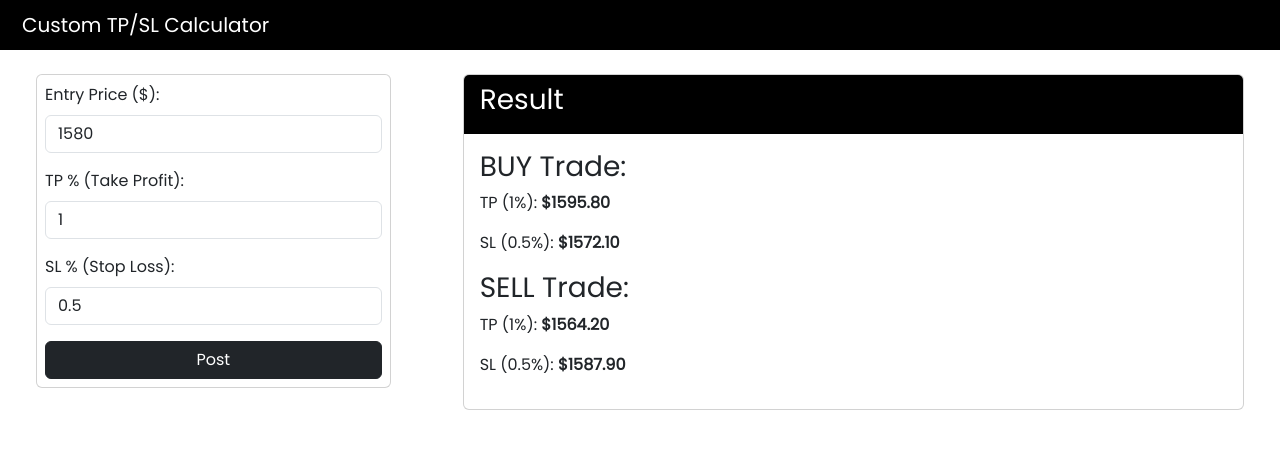
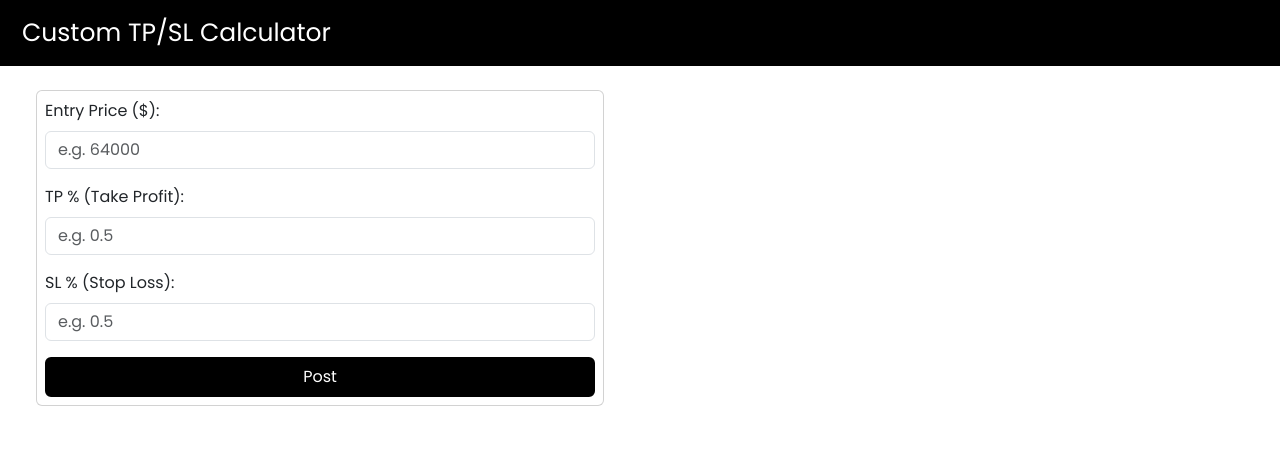
Before and after one commit to Furqi123/Trading-TP-SL-Calculator, a plain HTML site: page index.html in a window 1280 px wide. Drawn offline with nearby package versions, Linux system fonts and the light colour scheme.

Commit message:
code update

```diff
--- a/app.js
+++ b/app.js
@@ -25,7 +25,7 @@ function calculate() {
 `
     <div class="card mb-4">
 <div class="card-header">
-  <h3> Result</h3>
+Result
 </div>
 <div  class="card-body">
    <h3> BUY Trade:</h3>
@@ -42,18 +42,3 @@ function calculate() {
 
 
   }
-
-
-  calculate()
-
-{/* <blockquote class="blockquote mb-1">
- <h3>BUY Trade:</h3>
-  <p>TP (${tpPercent}%): <strong>$${tpBuy.toFixed(2)}</strong></p>
-  <p>SL (${slPercent}%): <strong>$${slBuy.toFixed(2)}</strong></p>
-</blockquote>
-<blockquote class="blockquote mb-0">
-
-     <h3>SELL Trade:</h3>
-    <p>TP (${tpPercent}%): <strong>$${tpSell.toFixed(2)}</strong></p>
-    <p>SL (${slPercent}%): <strong>$${slSell.toFixed(2)}</strong></p>
-</blockquote> */}
--- a/index.html
+++ b/index.html
@@ -2,60 +2,38 @@
 <html>
 <head>
   <title>Custom TP/SL Calculator</title>
- <link rel="stylesheet" href="style.css">
- <link rel="stylesheet" href="./bootstrap.css">
+  <link href="https://cdn.jsdelivr.net/npm/bootstrap@5.3.5/dist/css/bootstrap.min.css" rel="stylesheet" integrity="sha384-SgOJa3DmI69IUzQ2PVdRZhwQ+dy64/BUtbMJw1MZ8t5HZApcHrRKUc4W0kG879m7" crossorigin="anonymous">
+  <link rel="stylesheet" href="style.css">
 </head>
 <body>
-
-  <!-- <label>Entry Price ($): </label>
-  <input type="number" id="entry" placeholder="e.g. 64000"><br><br>
-
-  <label>TP % (Take Profit): </label>
-  <input type="number" id="tp" placeholder="e.g. 0.5"><br><br>
-
-  <label>SL % (Stop Loss): </label>
-  <input type="number" id="sl" placeholder="e.g. 0.5"><br><br>
-
-  <button onclick="calculate()">Calculate</button> -->
-
-  <!-- <div id="result" style="margin-top: 20px;"></div> -->
-
-
-
-
-
-
-
-
-
   <nav class="navbar">
     <div class="container-fluid">
         <span class="navbar-brand mb-0 h1">Custom TP/SL Calculator</span>
     </div>
 </nav>
 
-<div class="container-fluid">
+ <div class="container-fluid">
     <div class="row">
-        <div class="col-12 col-sm-12 col-md-5 col-lg-4">
+        <div class="col-sm-12 col-md-5 col-lg-6">
             <div class="main p-4">
                 <div class="card p-2">
 
                     <div class="mb-3">
                         <label for="exampleInputEmail1" class="form-label">Entry Price ($): </label>
                         <input type="text" id="entry" class="form-control" placeholder="e.g. 64000" id="exampleInputEmail1"
-                            aria-describedby="emailHelp" value="1580">
+                            aria-describedby="emailHelp">
                     </div>
 
                     <div class="mb-3">
                         <label for="exampleInputEmail1" class="form-label">TP % (Take Profit): </label>
                         <input type="text" id="tp" class="form-control" placeholder="e.g. 0.5" id="exampleInputEmail1"
-                            aria-describedby="emailHelp" value="1">
+                            aria-describedby="emailHelp" >
                     </div>
 
                     <div class="mb-3">
                         <label for="exampleInputEmail1" class="form-label">SL % (Stop Loss): </label>
                         <input type="text" id="sl" class="form-control" placeholder="e.g. 0.5" id="exampleInputEmail1"
-                            aria-describedby="emailHelp" value="0.5">
+                            aria-describedby="emailHelp">
                     </div>
 
 
@@ -65,7 +43,7 @@
             </div>
 
         </div>
-        <div class="col-12 col-sm-12 col-md-7 col-lg-8">
+        <div class="col-sm-12 col-md-7 col-lg-6">
             <div id="result" class="main p-4">
 
             </div>
@@ -76,7 +54,10 @@
 
 
 
+
+
+
 <script src="https://cdn.jsdelivr.net/npm/bootstrap@5.3.5/dist/js/bootstrap.bundle.min.js" integrity="sha384-k6d4wzSIapyDyv1kpU366/PK5hCdSbCRGRCMv+eplOQJWyd1fbcAu9OCUj5zNLiq" crossorigin="anonymous"></script>
-  <script src="./app.js">  </script>
+  <script src="./app.js"></script>
 </body>
 </html>
--- a/style.css
+++ b/style.css
@@ -20,18 +20,18 @@
     font-size: 25px;
 }
 
-.btn-primary{
+.btn-dark{
     background-color: #000;
     border: 2px solid #000 ;
 }
 
-.btn-primary:focus{
+.btn-dark:focus{
     background-color: #000 !important;
     border: 2px solid #000
 
 }
 
-.btn-primary:hover{
+.btn-dark:hover{
     background-color: #000;
     border: 2px solid #000
 }
```
